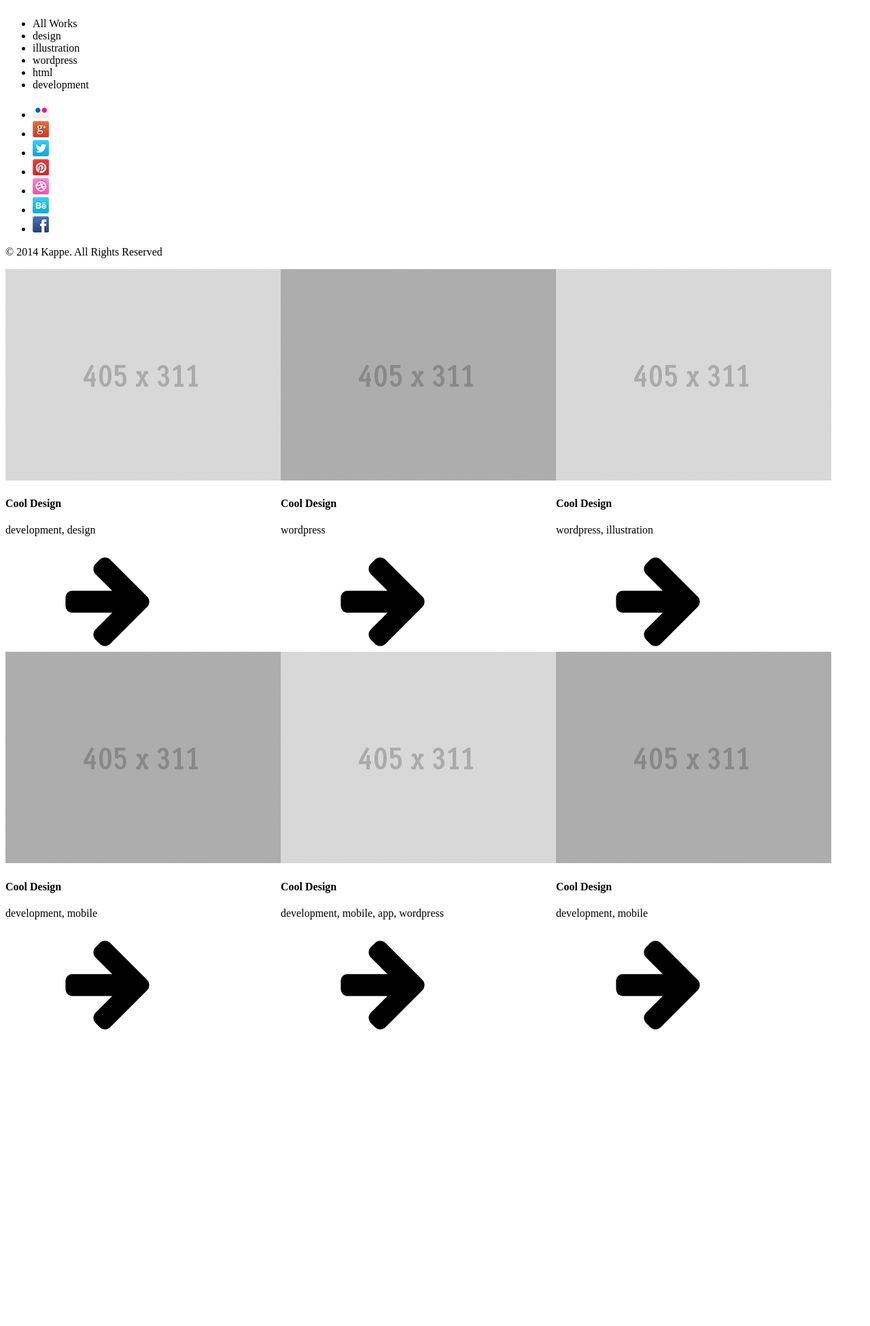
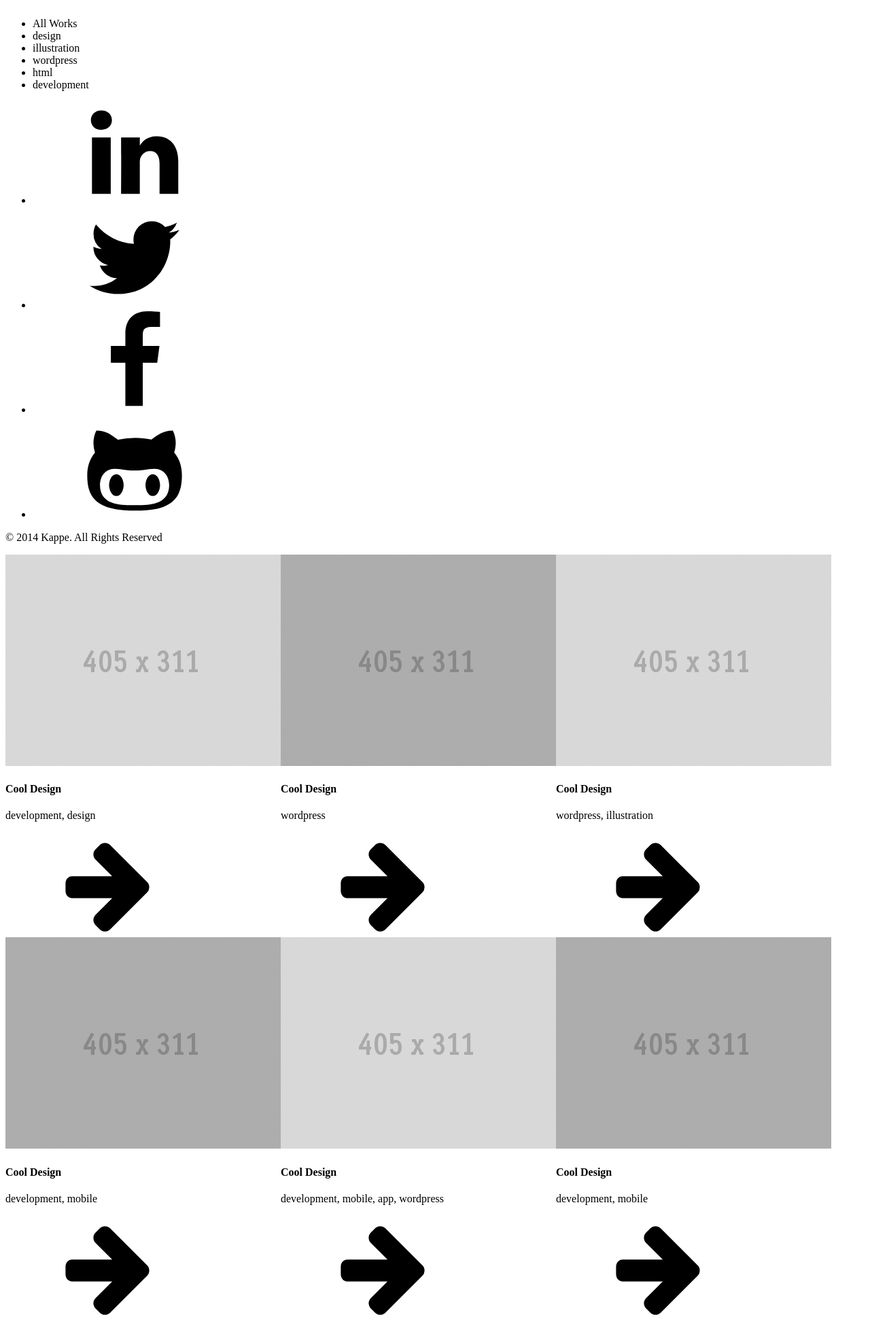
Before and after one commit to max-bulygin/kappe, a PHP site: page / in a window 1280 px wide. Shown: the part 1030-2981 px from the top of the page at 68% size. Before the commit the page ends 2545 px from the top, so only its background shows below. Run offline with PHP 8.4, Linux system fonts and the light colour scheme; some libraries are stand-ins or nearby versions.

Commit message:
complete social icons

```diff
--- a/app/index.html
+++ b/app/index.html
@@ -94,13 +94,26 @@
     </div>
     <footer class="main-footer">
       <ul class="social">
-        <li><a href="#"><img src="images/webicon-flickr.png" alt=""></a></li>
-        <li><a href="#"><img src="images/webicon-googleplus.png" alt=""></a></li>
-        <li><a href="#"><img src="images/webicon-twitter.png" alt=""></a></li>
-        <li><a href="#"><img src="images/webicon-pinterest.png" alt=""></a></li>
-        <li><a href="#"><img src="images/webicon-dribbble.png" alt=""></a></li>
-        <li><a href="#"><img src="images/webicon-behance.png" alt=""></a></li>
-        <li><a href="#"><img src="images/webicon-facebook.png" alt=""></a></li>
+        <li><a href="#" class="social-item-link social-item-linkedin">
+          <svg class="icon icon-baseline">
+            <use xlink:href="images/icons.svg#linkedin"></use>
+          </svg>
+        </a></li>
+        <li><a href="#" class="social-item-link social-item-twitter">
+          <svg class="icon icon-baseline">
+            <use xlink:href="images/icons.svg#twitter"></use>
+          </svg>
+        </a></li>
+        <li><a href="#" class="social-item-link social-item-facebook">
+          <svg class="icon icon-baseline">
+            <use xlink:href="images/icons.svg#facebook"></use>
+          </svg>
+        </a></li>
+        <li><a href="#" class="social-item-link social-item-github">
+          <svg class="icon icon-baseline">
+            <use xlink:href="images/icons.svg#github-alt"></use>
+          </svg>
+        </a></li>
       </ul>
       <p class="copy">© 2014 Kappe. All Rights Reserved</p>
     </footer>
--- a/app/scripts/main.js
+++ b/app/scripts/main.js
@@ -134,8 +134,19 @@
       $($filterTagsLi).removeClass('filter-current');
       $(this).addClass('filter-current');
       var filterValue = $(this).attr('data-filter');
-      $portfolio.isotope({ filter: filterValue });
+      $portfolio.isotope({filter: filterValue});
     });
+
+    // Social
+
+    var $socialIcon = $('.social-item-link');
+    $socialIcon.mouseenter(function() {
+      $(this)
+        .addClass('animated flipInX')
+        .one(animationEnd, function() {
+          $(this).removeClass('animated flipInX');
+        });
+    })
 
   });
 })();
```
Also changed, not shown: app/styles/blocks/_main-aside.scss (+1 -11 lines), app/styles/blocks/_social.scss (added, +30 -0 lines), app/images/webicon-behance.png (deleted), app/images/webicon-dribbble.png (deleted), app/images/webicon-facebook.png (deleted), app/images/webicon-flickr.png (deleted), app/images/webicon-googleplus.png (deleted), app/images/webicon-pinterest.png (deleted), app/images/webicon-twitter.png (deleted).
